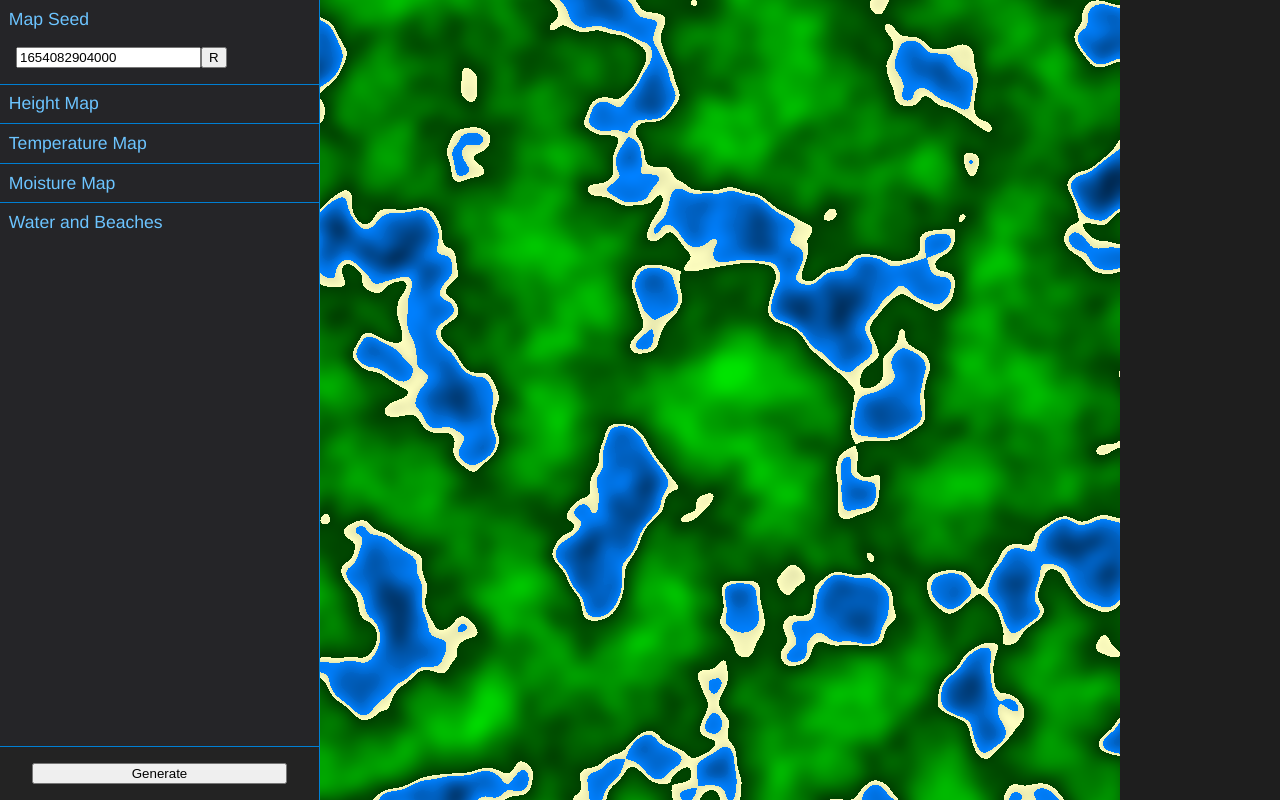
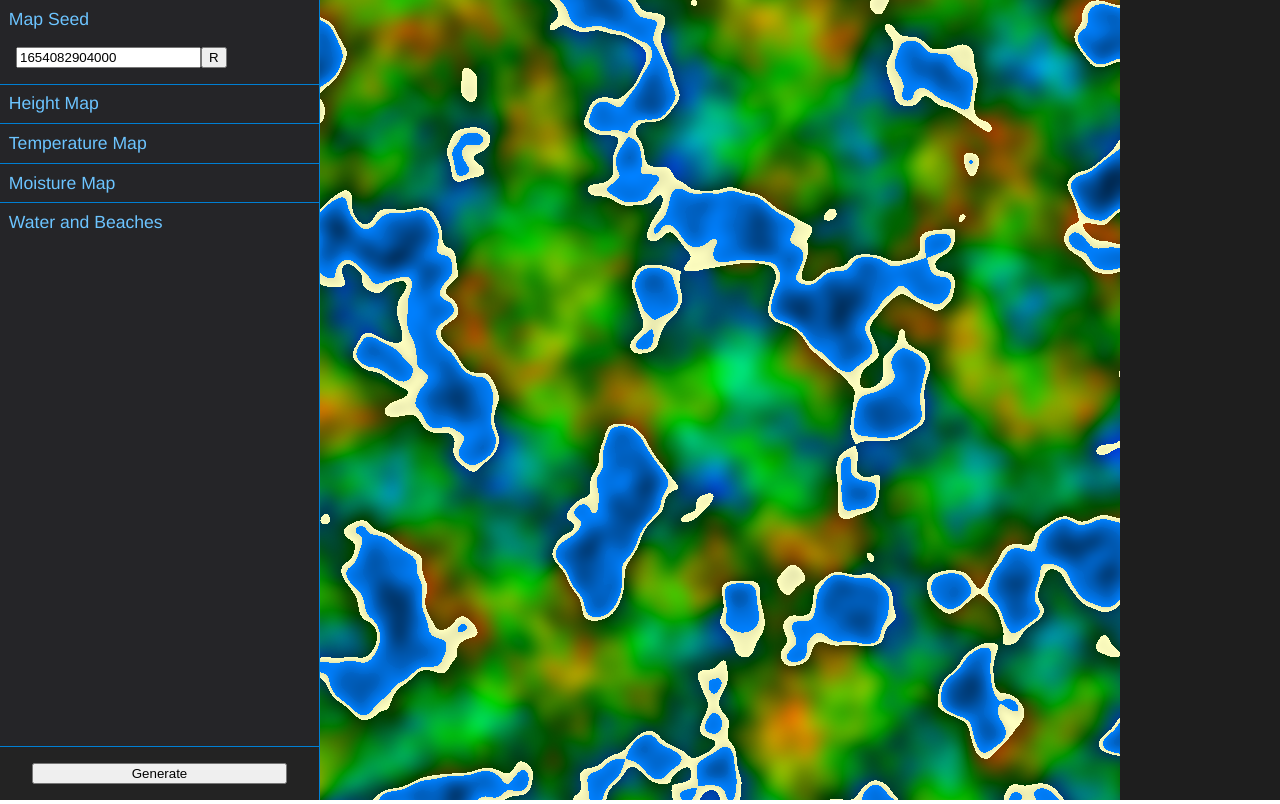
Before and after one commit to SReject/SReject.github.io, a website built with webpack: page src/index.html in a window 1280 px wide. Built offline with nearby package versions, Linux system fonts and the light colour scheme.

Commit message:
implement temp and moisture tapers
Added info box for hovered point

```diff
--- /dev/null
+++ b/src/components/info-box/index.css
@@ -0,0 +1,28 @@
+#point-info-box {
+    position: absolute;
+    display: none;
+    box-sizing: border-box;
+    padding: 1em;
+    border: 1px solid rgb(0, 127, 212);
+    background-color: rgb(37, 37, 40);
+    z-index: 1000;
+    min-width: 250px;
+}
+
+#point-info-box.show {
+    display: block;
+}
+
+.infobox-listitem {
+    display: flex;
+}
+
+.infobox-listitem>.infobox-listitem-text {
+    font-size: 1.1em;
+    flex: 1 1 auto;
+}
+
+.infobox-listitem>.infobox-listitem-value {
+    flex: 0 0 auto;
+    font-weight: lighter;
+}
--- /dev/null
+++ b/src/components/info-box/index.ts
@@ -0,0 +1,127 @@
+import "./index.css";
+
+import createWrapper from '../helpers/create';
+const create = createWrapper({
+    "prefix": "infobox-"
+});
+
+interface InfoBoxSettings {
+    x: number,
+    y: number,
+    disposition: "deep water" | "shallow water" | "beach" | "land",
+    adjustedHeightDelta: number,
+    adjustedTemperatureDelta: number,
+    adjustedMoistureDelta: number
+}
+
+const createListItem = (title: string): HTMLElement => {
+    return create({
+        preclass: ['listitem'],
+        children: [create({ text: `${title}:`, preclass: 'listitem-text' }), create({ preclass: 'listitem-value' })]
+    })
+};
+
+const toPercentage = (value: number): string => {
+    let str = (value * 100).toString().split('.');
+
+    if (str[1].length < 2) {
+        str[1] = str[1] + '0'.repeat(2 - str[1].length);
+
+    } else if (str[1].length > 2 && parseInt(str[1][2], 10) >= 5) {
+        str[1] = str[1][0] + ('' + (parseInt(str[1][1], 10) + 1));
+    }
+
+    return str[0] + '.' + str[1].substring(0, 2) + '%';
+};
+
+export default class InfoBox {
+    private container: HTMLElement;
+    private point: HTMLElement;
+    private elevation: HTMLElement;
+    private temperature: HTMLElement;
+    private humidity: HTMLElement;
+
+    private mouseX: number;
+    private mouseY: number;
+
+    private timeout: null | number;
+
+    public updater: (x: number, y: number) => (InfoBoxSettings | null);
+
+    constructor(subject: HTMLCanvasElement) {
+        this.container = create({
+            id: "point-info-box",
+            children: [
+                this.point = createListItem('Position'),
+                this.elevation = createListItem('Elevation'),
+                this.temperature = createListItem('Temperature'),
+                this.humidity = createListItem('Humidity')
+            ]
+        });
+
+        const onTimeout = () => {
+            if (this.timeout != null) {
+                window.clearTimeout(this.timeout);
+                this.timeout = null;
+            }
+
+            if (this.mouseX == null || this.mouseY == null || this.updater == null) {
+                this.container.classList.remove('show');
+                return;
+            }
+
+            const rect = subject.getBoundingClientRect(),
+                pointX = Math.floor((this.mouseX - rect.left) * (subject.width / rect.width)),
+                pointY = Math.floor((this.mouseY - rect.top) * (subject.height / rect.height));
+
+            const settings = this.updater(pointX, 799 - pointY);
+            if (settings != null) {
+                this.point.children.item(1).textContent = `${settings?.x}, ${settings?.y}`;
+                this.elevation.children.item(1).textContent = toPercentage(settings.adjustedHeightDelta);
+                this.temperature.children.item(1).textContent = toPercentage(settings.adjustedTemperatureDelta);
+                this.humidity.children.item(1).textContent = toPercentage(settings.adjustedMoistureDelta);
+
+                this.container.style.left = `${this.mouseX - rect.left + 10}px`;
+                this.container.style.top = `${this.mouseY - rect.top + 10}px`;
+                this.container.classList.add('show');
+            } else {
+                this.container.classList.remove('hide');
+            }
+        };
+
+        subject.addEventListener('mouseenter', (evt: MouseEvent) => {
+            if (this.timeout != null) {
+                window.clearTimeout(this.timeout);
+                this.timeout = null;
+            }
+
+            this.mouseX = evt.clientX;
+            this.mouseY = evt.clientY;
+            this.container.classList.remove('show');
+            this.timeout = window.setTimeout(onTimeout, 100);
+        });
+
+        subject.addEventListener('mousemove', (evt: MouseEvent) => {
+            if (this.timeout != null) {
+                window.clearTimeout(this.timeout);
+                this.timeout = null;
+            }
+
+            this.mouseX = evt.clientX;
+            this.mouseY = evt.clientY;
+            this.container.classList.remove('show');
+            this.timeout = window.setTimeout(onTimeout, 100);
+        });
+
+        subject.addEventListener('mouseleave', (evt: MouseEvent) => {
+            if (this.timeout != null) {
+                window.clearTimeout(this.timeout);
+                this.timeout = null;
+            }
+            this.container.classList.remove('show');
+        });
+    }
+    get element() {
+        return this.container;
+    }
+}
--- a/src/control-panel/index.ts
+++ b/src/control-panel/index.ts
@@ -1,6 +1,6 @@
 import "./control-panel.css";
 
-import NoiseControl from "./noise-control/";
+import { default as NoiseControl, NoiseControlWithTapering, SimplexOptionsWithTaper } from "./noise-control/";
 import * as mapSeed from './map-seed/';
 
 import { default as waterLine, WaterLineSettings } from './water-line/water-line';
@@ -13,8 +13,8 @@ import { SimplexOptions } from "src/generator";
 export interface MapSettings {
     seed: string | number;
     height: SimplexOptions;
-    temperature: SimplexOptions;
-    moisture: SimplexOptions;
+    temperature: SimplexOptionsWithTaper;
+    moisture: SimplexOptionsWithTaper;
     water: WaterLineSettings;
 }
 
@@ -25,8 +25,20 @@ let generate: MapGeneratorFn = (settings: MapSettings) => {
 };
 
 const heightNoise = new NoiseControl('Height Map');
-const temperatureNoise = new NoiseControl('Temperature Map');
-const moistureNoise = new NoiseControl('Moisture Map');
+const temperatureNoise = new NoiseControlWithTapering(
+    'Temperature Map',
+    {
+        title: 'Altitude Modifier',
+        description: 'Controls how altitude will alter temperature'
+    }
+);
+const moistureNoise = new NoiseControlWithTapering(
+    'Moisture Map',
+    {
+        title: 'Altitude Modifier',
+        description: 'Controls how altitude will alter temperature'
+    }
+);
 const create = createWrapper();
 const generateButton = create({
     class: 'generate',
--- a/src/control-panel/noise-control/index.ts
+++ b/src/control-panel/noise-control/index.ts
@@ -1,5 +1,6 @@
 import { SimplexOptions } from "../../generator";
 import { Slider, Group } from '../../components/';
+import { create } from "domain";
 
 export default class NoiseControl {
     private scale: Slider;
@@ -7,6 +8,7 @@ export default class NoiseControl {
     private pitch: Slider;
     private persistence: Slider;
 
+    protected children: HTMLElement;
     private container: HTMLElement;
 
     constructor(title: string) {
@@ -42,7 +44,8 @@ export default class NoiseControl {
             steps: 199,
             value: 0.45
         });
-        this.container = new Group({
+
+        let ele = new Group({
             title: title,
             collapsable: true,
             children: [
@@ -51,7 +54,10 @@ export default class NoiseControl {
                 this.pitch.element,
                 this.persistence.element
             ]
-        }).element;
+        });
+
+        this.container = ele.element;
+        this.children = ele.content;
     }
     get element() {
         return this.container;
@@ -67,3 +73,37 @@ export default class NoiseControl {
         }
     }
 }
+
+interface NoiseControlTaperSettings {
+    title: string;
+    description: string
+};
+export interface SimplexOptionsWithTaper extends SimplexOptions {
+    taper: number
+}
+export class NoiseControlWithTapering extends NoiseControl {
+    private taper: Slider;
+
+    constructor(title: string, taper: NoiseControlTaperSettings) {
+        super(title);
+
+
+        this.taper = new Slider({
+            title: taper.title,
+            description: taper.description,
+            steps: 1000,
+            minimum: 0,
+            maximum: 2,
+            value: 1
+        });
+
+        this.children.appendChild(this.taper.element);
+    }
+    getSettings(): SimplexOptionsWithTaper {
+        let settings = super.getSettings();
+        return {
+            taper: this.taper.value,
+            ...settings
+        }
+    }
+}
--- a/src/index.ts
+++ b/src/index.ts
@@ -3,53 +3,142 @@ import "./styles/index.css";
 import MapGenerator from './generator/';
 
 import { default as getMapSettings, MapSettings, setGenerateFn } from './control-panel/';
+import InfoBox from './components/info-box';
 
 const canvas = document.querySelector('canvas');
+const infoBox = new InfoBox(canvas);
+infoBox.updater = (x: number, y: number) => {
+    if (map == null || mapSettings == null) {
+        return null;
+    }
+    return getTileInfo(map, x, y);
+};
+
+document.querySelector('.wrapper > .content').appendChild(infoBox.element);
+
+
+
 const ctx = canvas.getContext('2d');
 
+const minmax = (min: number, value: number, max: number): number => (
+    value <= min ? min :
+        value >= max ? max :
+            value
+);
 
+
+interface TileInfo {
+    x: number,
+    y: number,
+    disposition: "deep water" | "shallow water" | "beach" | "land",
+    heightDelta: number,
+    adjustedHeightDelta: number,
+    temperatureDelta: number,
+    adjustedTemperatureDelta: number,
+    moistureDelta: number,
+    adjustedMoistureDelta: number,
+    color: string[]
+
+}
+const getTileInfo = (map: MapGenerator, x: number, y: number): TileInfo => {
+
+    const temperatureHeightModifier = mapSettings.temperature.taper - 1;
+    const moistureHeightModifier = mapSettings.temperature.taper - 1;
+
+    const waterDelta = mapSettings.water.altitude;
+    const deepDelta = waterDelta * mapSettings.water.depthDelta;
+    const beachDelta = (1 - waterDelta) * mapSettings.water.beachDelta + waterDelta;
+
+
+    const {
+        height: heightDelta,
+        temperature: temperatureDelta,
+        moisture: moistureDelta
+    } = map.getTile(x, y);
+
+
+    let disposition: "deep water" | "shallow water" | "beach" | "land",
+        color: string[] = [],
+        adjustedHeightDelta = heightDelta,
+        adjustedTemperatureDelta = temperatureDelta,
+        adjustedMoistureDelta = moistureDelta;
+
+    if (heightDelta <= deepDelta) {
+        disposition = "deep water";
+        const green = 100 * (heightDelta / deepDelta);
+        const blue = 200 * (heightDelta / deepDelta);
+        color = [`rgb(0, ${green}, ${blue})`];
+
+    } else if (heightDelta <= waterDelta) {
+        disposition = "shallow water";
+        const green = 128 * (heightDelta / waterDelta);
+        const blue = 255 * (heightDelta / waterDelta);
+        color = [`rgb(0, ${green}, ${blue})`];
+
+    } else if (heightDelta <= beachDelta) {
+        disposition = "beach";
+        const redgreen = 255 * (heightDelta / beachDelta);
+        const blue = 192 * (heightDelta / beachDelta);
+        color = [`rgb(${redgreen},${redgreen},${blue})`];
+
+    } else {
+        disposition = "land";
+
+        // readjust height delta to account for water
+        adjustedHeightDelta = (heightDelta - beachDelta) / (1 - beachDelta);
+
+        // get base color
+        const val = Math.floor(191 * adjustedHeightDelta + 64)
+        color = [`rgb(0,${val},0)`];
+
+        // Get adjusted temperature delta for the tile
+        adjustedTemperatureDelta = minmax(0, temperatureDelta * ((1 + adjustedHeightDelta) ** temperatureHeightModifier), 1);
+
+        // Get adjusted temperature delta for the tile
+        adjustedMoistureDelta = minmax(0, moistureDelta * ((1 + adjustedHeightDelta) ** moistureHeightModifier), 1);
+
+        if (adjustedTemperatureDelta < 0.5) {
+            let n = (0.5 - adjustedTemperatureDelta) / 0.5;
+            color.push(`rgba(0,${val},255,${n})`);
+
+        } else if (adjustedTemperatureDelta > 0.5) {
+            let n = (adjustedTemperatureDelta - 0.5) / 0.5;
+            color.push(`rgba(255,${val},0,${n})`);
+        }
+    }
+
+    return {
+        x,
+        y,
+        disposition,
+        heightDelta,
+        adjustedHeightDelta,
+        temperatureDelta,
+        adjustedTemperatureDelta,
+        moistureDelta,
+        adjustedMoistureDelta,
+        color
+    }
+}
+
+let map: MapGenerator,
+    mapSettings: MapSettings;
 const generateMap = (settings: MapSettings) => {
+    mapSettings = settings;
+    map = new MapGenerator({ chunkSize: 1, ...settings });
 
-    const waterDelta = settings.water.altitude;
-    const deepDelta = waterDelta * settings.water.depthDelta;
-    const beachDelta = (1 - waterDelta) * settings.water.beachDelta + waterDelta;
-
-    const map = new MapGenerator({ chunkSize: 1, ...settings });
-
-    let x = 0, logged = false;
+    let x = 0;
     while (x < 800) {
         let y = 0;
         while (y < 800) {
-            const tile = map.getTile(x, y);
+            const tileInfo = getTileInfo(map, x, y);
             const transX = x;
             const transY = 799 - y;
+            tileInfo.color.forEach(color => {
+                ctx.fillStyle = color;
+                ctx.fillRect(transX, transY, 1, 1);
+            });
 
-            let { height: heightDelta } = tile;
-
-            if (heightDelta <= deepDelta) { // deep water
-                const green = 100 * (heightDelta / deepDelta);
-                const blue = 200 * (heightDelta / deepDelta);
-                ctx.fillStyle = `rgb(0, ${green}, ${blue})`;
-
-            } else if (heightDelta <= waterDelta) { // water
-                const green = 128 * (heightDelta / waterDelta);
-                const blue = 255 * (heightDelta / waterDelta);
-                ctx.fillStyle = `rgb(0, ${green}, ${blue})`;
-
-            } else if (heightDelta <= beachDelta) { // beach
-                const redgreen = 255 * (heightDelta / beachDelta);
-                const blue = 192 * (heightDelta / beachDelta);
-                ctx.fillStyle = `rgb(${redgreen},${redgreen},${blue})`;
-
-            } else { // land
-
-                // readjust height delta to account for water
-                heightDelta = (heightDelta - beachDelta) / (1 - beachDelta);
-
-                const val = Math.floor(191 * heightDelta + 64);
-                ctx.fillStyle = `rgb(0,${val},0)`;
-            }
-            ctx.fillRect(transX, transY, 1, 1);
             y += 1;
         }
         x += 1;
--- a/src/styles/index.css
+++ b/src/styles/index.css
@@ -3,7 +3,7 @@ body {
     margin: 0;
     padding: 0;
     min-width: 1280px;
-    min-height: 720px;
+    min-height: 800px;
     width: 100%;
     height: 100%;
     font-family: 'Franklin Gothic Medium', 'Arial Narrow', Arial, sans-serif;
@@ -28,5 +28,6 @@ body {
 
 .wrapper>.content {
     flex: 1 1 auto;
+    position: relative;
     background-color: rgb(30, 30, 30);
 }
```
